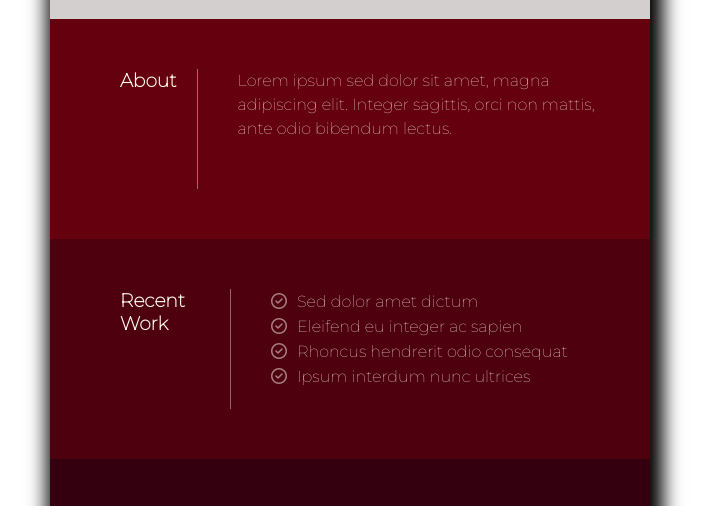
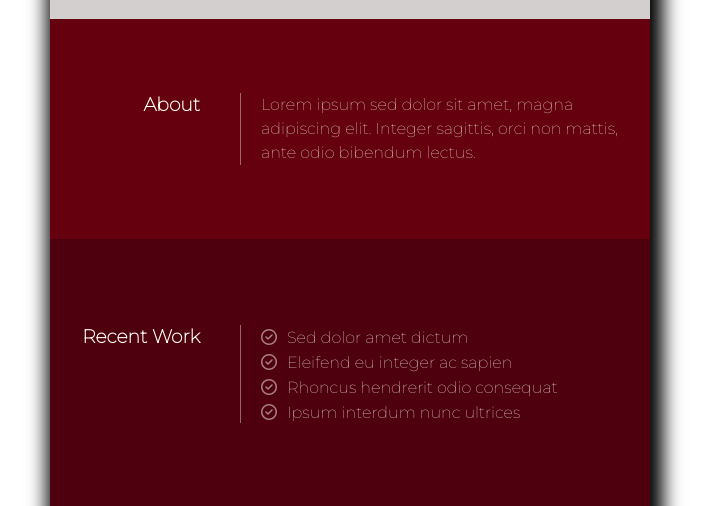
Before and after one commit to VaughnGene/Resume-Card-Minimal-, a plain HTML site: page index.html in a window 1280 px wide. Shown: the part 271-777 px from the top of the page, without its empty margins (290-999 px from the left). Drawn offline with Linux system fonts and the light colour scheme.

Commit message:
Only Hover Left, All dimensions complete

```diff
--- a/style.css
+++ b/style.css
@@ -153,29 +153,45 @@ ul {
     }
     body {
         background-color: white;
-        /* font-size: 1em; */
     }
     .container {
         max-width: 600px;
         box-sizing: border-box;
     }
     .block-title {
-        width: 90px;
+        min-width: 120px;
         height: auto;
-        border-right: 1px solid rgb(255, 255, 255, 0.4);
+        text-align: right;
+        padding: 0;
     }
     .about-text {
         align-items: flex-start;
         margin: 0;
     }
-    .recent-work-block, .about-block, .contact-block {
+    .about-block {
         display: flex;
         box-sizing: border-box;
         justify-content: left;
-        padding: 50px;
+        padding: 74px 30px;
         width: 600px;
+        height: 220px;
+
     }
-    .recent-work-text {
+    .recent-work-block, .contact-block {
+        display: flex;
+        box-sizing: border-box;
+        justify-content: left;
+        padding: 86px 30px;
+        width: 600px;
+        height: 270px;
+    }
+    .recent-work-text, .about-text, .social-media-links {
+        margin: 0;
+        border-left: 1px solid rgb(255, 255, 255, 0.4);
+        min-width: 370px;
+        padding: 0 20px;
+    }
+    .social-media-links>ul {
         margin: 0;
     }
 }
```
